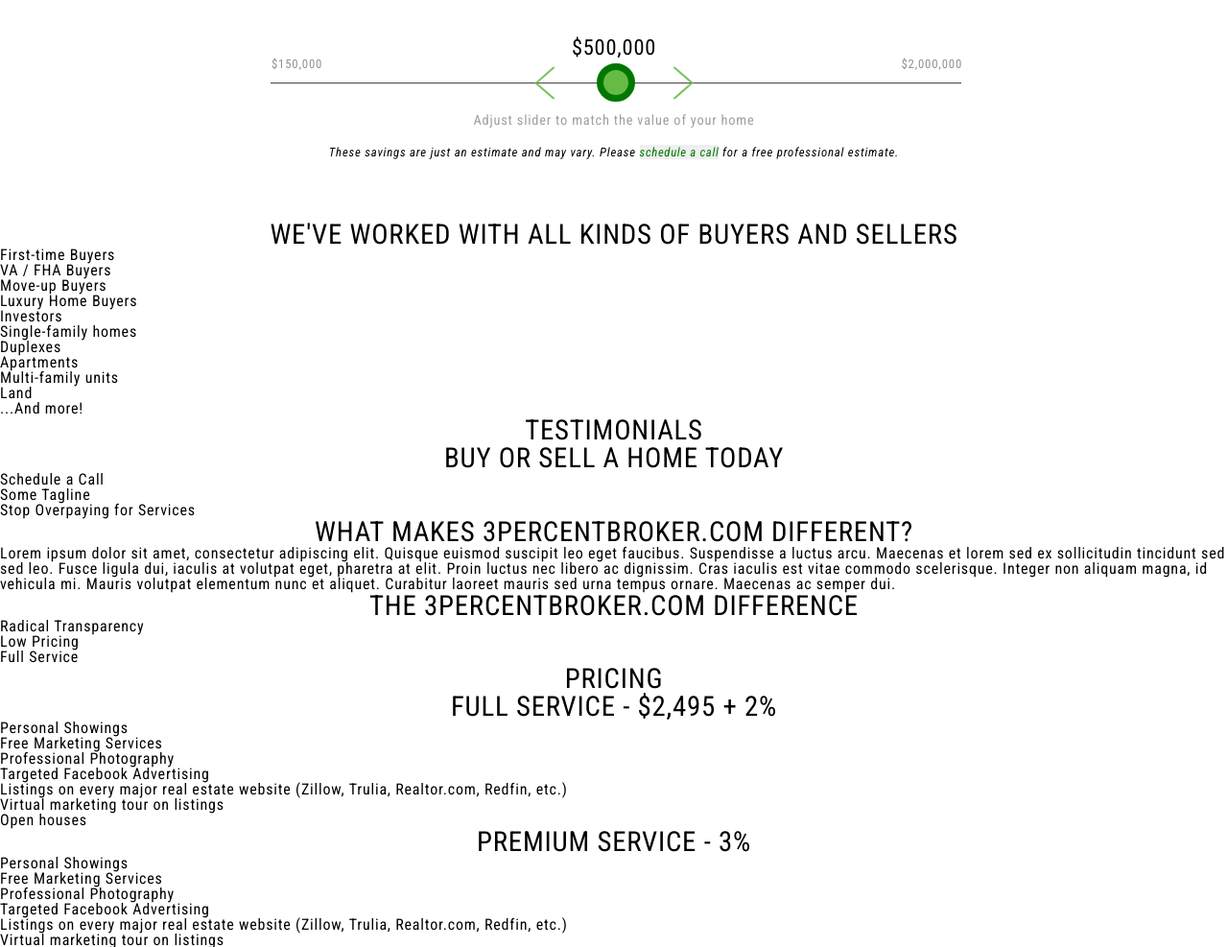
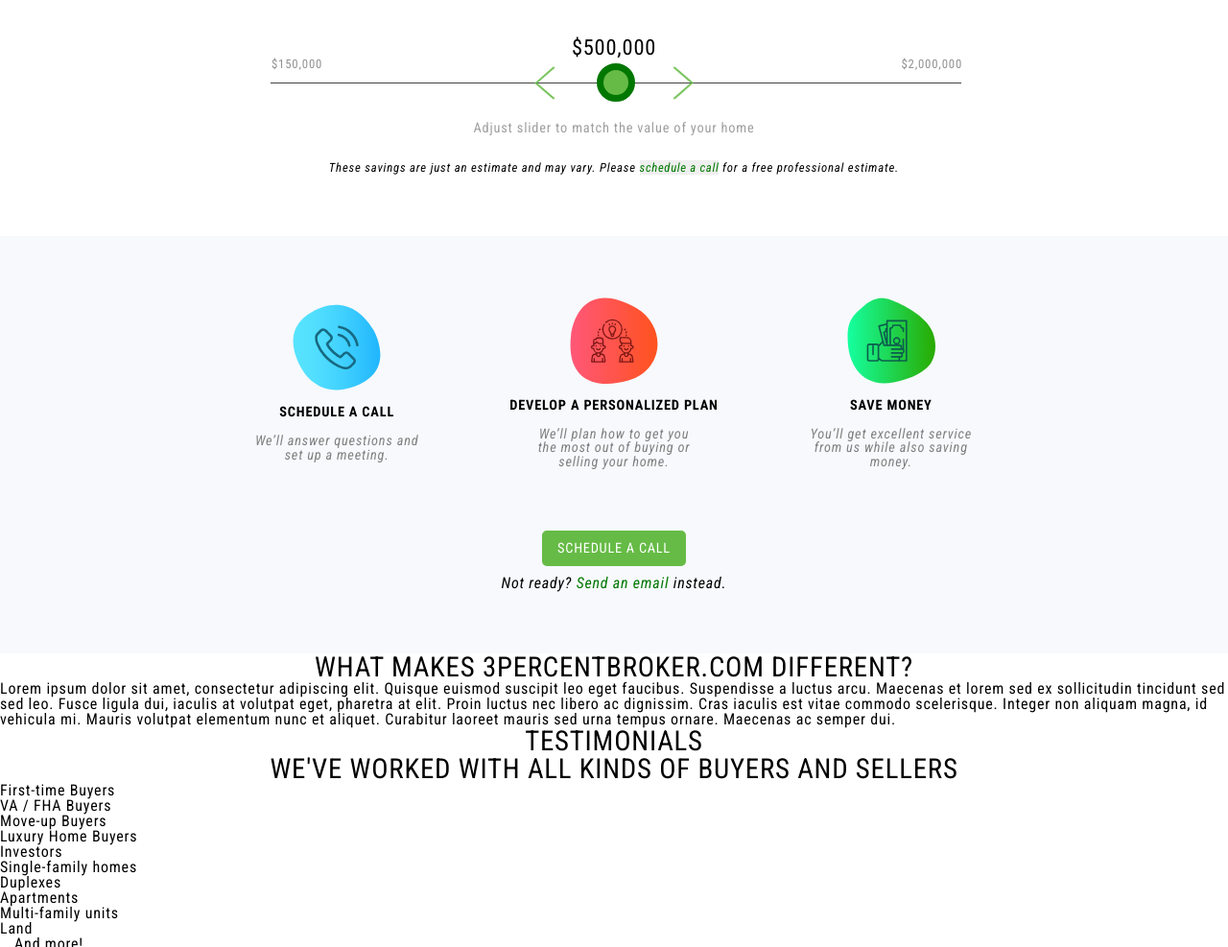
Before and after one commit to morgannewman/3percentbroker.com, a Gatsby site: page / in a window 1280 px wide. Shown: the part 1367-2354 px from the top of the page at 96% size. Built offline with nearby package versions, Linux system fonts and the light colour scheme; Gatsby itself is replaced by a stand-in of ours.

Commit message:
Adds 3 step plan

```diff
--- a/src/components/Closing.js
+++ /dev/null
@@ -1,16 +0,0 @@
-import React from 'react';
-
-export default class Closing extends React.Component {
-  render() {
-    return (
-      <section>
-        <h2>The 3PercentBroker.com Difference</h2>
-        <ul>
-          <li>Radical Transparency</li>
-          <li>Low Pricing</li>
-          <li>Full Service</li>
-        </ul>
-      </section>
-    );
-  }
-}
--- a/src/components/SavingsCalculator.js
+++ b/src/components/SavingsCalculator.js
@@ -74,7 +74,7 @@
 
     // Initial styling sets width to 100%. This prevents the first tick from setting the margin negative
     const max =
-      outputTextWidth > 200 ? sliderWidth - 65 : sliderWidth - outputTextWidth;
+      outputTextWidth > 200 ? sliderWidth - 64 : sliderWidth - outputTextWidth;
 
     console.log(sliderWidth, outputTextWidth, max);
 
@@ -188,7 +188,10 @@
             </p>
           )}
         </div>
-        <p className="savings-calculator-disclaimer">These savings are just an estimate and may vary. Please <button>schedule a call</button> for a free professional estimate.</p>
+        <p className="savings-calculator-disclaimer">
+          These savings are just an estimate and may vary. Please{' '}
+          <button>schedule a call</button> for a free professional estimate.
+        </p>
       </section>
     );
   }
--- a/src/components/ThreeStepPlan.js
+++ b/src/components/ThreeStepPlan.js
@@ -1,15 +1,39 @@
 import React from 'react';
+
+import CTA from './CTA';
+import Call from '../assets/svg/call.svg';
+import Money from '../assets/svg/money.svg';
+import Plan from '../assets/svg/plan.svg';
 
 export default class ThreeStepPlan extends React.Component {
   render() {
     return (
-      <section>
-        <h2>Buy or Sell a Home Today</h2>
-        <ol>
-          <li>Schedule a Call</li>
-          <li>Some Tagline</li>
-          <li>Stop Overpaying for Services</li>
+      <section className="plan">
+        <ol className="plan-list">
+          <li className="plan-li">
+            <img className="plan-li-icon" src={Call} alt="" />
+            <h3 className="plan-li-title">Schedule a Call</h3>
+            <p className="plan-li-text">
+              We’ll answer questions and set up a meeting.
+            </p>
+          </li>
+          <li className="plan-li">
+            <img className="plan-li-icon" src={Plan} alt="" />
+            <h3 className="plan-li-title">Develop a Personalized Plan</h3>
+            <p className="plan-li-text">
+              We’ll plan how to get you the most out of buying or selling your
+              home.
+            </p>
+          </li>
+          <li className="plan-li">
+            <img className="plan-li-icon" src={Money} alt="" />
+            <h3 className="plan-li-title">Save Money</h3>
+            <p className="plan-li-text">
+              You’ll get excellent service from us while also saving money.
+            </p>
+          </li>
         </ol>
+        <CTA />
       </section>
     );
   }
--- a/src/pages/index.js
+++ b/src/pages/index.js
@@ -12,7 +12,6 @@
 import Testimonials from '../components/Testimonials';
 import ThreeStepPlan from '../components/ThreeStepPlan';
 import About from '../components/About';
-import Closing from '../components/Closing';
 import Pricing from '../components/Pricing';
 import PhoneSection from '../components/CTA/Phone';
 import SavingsCalculator from '../components/SavingsCalculator';
@@ -35,11 +34,10 @@
         <PhoneSection />
         <Opener />
         <SavingsCalculator />
-        <WhoWeWorkWith />
-        <Testimonials />
         <ThreeStepPlan />
         <About />
-        <Closing />
+        <Testimonials />
+        <WhoWeWorkWith />
         <Pricing />
       </main>
     </div>
--- a/src/styles/components/_SavingsCalculator.scss
+++ b/src/styles/components/_SavingsCalculator.scss
@@ -44,7 +44,7 @@
 .savings-calculator-slider {
   width: 100%;
   max-width: 720px;
-  margin-bottom: 4rem;
+  margin-bottom: 5rem;
   -webkit-appearance: none;
   z-index: 5;
 
@@ -125,7 +125,7 @@
   text-align: center;
   width: 100%;
 
-  margin-top: -2rem;
+  margin-top: -2.5rem;
   font-size: 0.9rem;
 
   color: #9f9f9f;
@@ -150,16 +150,6 @@
   100% {
     transform: translateX(75px);
     opacity: 1;
-  }
-}
-
-@keyframes fade-out {
-  0% {
-    opacity: 1;
-  }
-
-  100% {
-    opacity: 0;
   }
 }
 
@@ -191,7 +181,6 @@
 }
 
 .savings-calculator-output {
-  // position: absolute;
   float: left;
   font-size: 1.4rem;
   margin-top: -1em;
--- /dev/null
+++ b/src/styles/components/_ThreeStepPlan.scss
@@ -0,0 +1,44 @@
+.plan {
+  background-color: $off-white;
+  padding-top: 4rem;
+  padding-bottom: 4rem;
+}
+
+.plan-list {
+  max-width: 750px;
+  margin-left: auto;
+  margin-right: auto;
+  display: flex;
+  flex-direction: column;
+  @media (min-width: 732px) {
+    flex-direction: row;
+  }
+  align-items: center;
+  justify-content: space-between;
+}
+
+.plan-li {
+  text-align: center;
+  display: flex;
+  flex-direction: column;
+  align-items: center;
+
+  &-icon {
+    height: 90px;
+    margin-bottom: 1rem;
+  }
+
+  &-title {
+    font-size: 0.9rem;
+    font-weight: bold;
+    margin-bottom: 1rem;
+  }
+
+  &-text {
+    font-size: 0.9rem;
+    color: gray;
+    font-style: italic;
+    max-width: 25ch;
+    margin-bottom: 4rem;
+  }
+}
--- a/src/styles/main.scss
+++ b/src/styles/main.scss
@@ -11,3 +11,4 @@
 @import './components/SearchButton';
 @import './components/Opener';
 @import './components/SavingsCalculator';
+@import './components/ThreeStepPlan';
```
Also changed, not shown: src/assets/svg/call.svg (added), src/assets/svg/money.svg (added), src/assets/svg/plan.svg (added).
